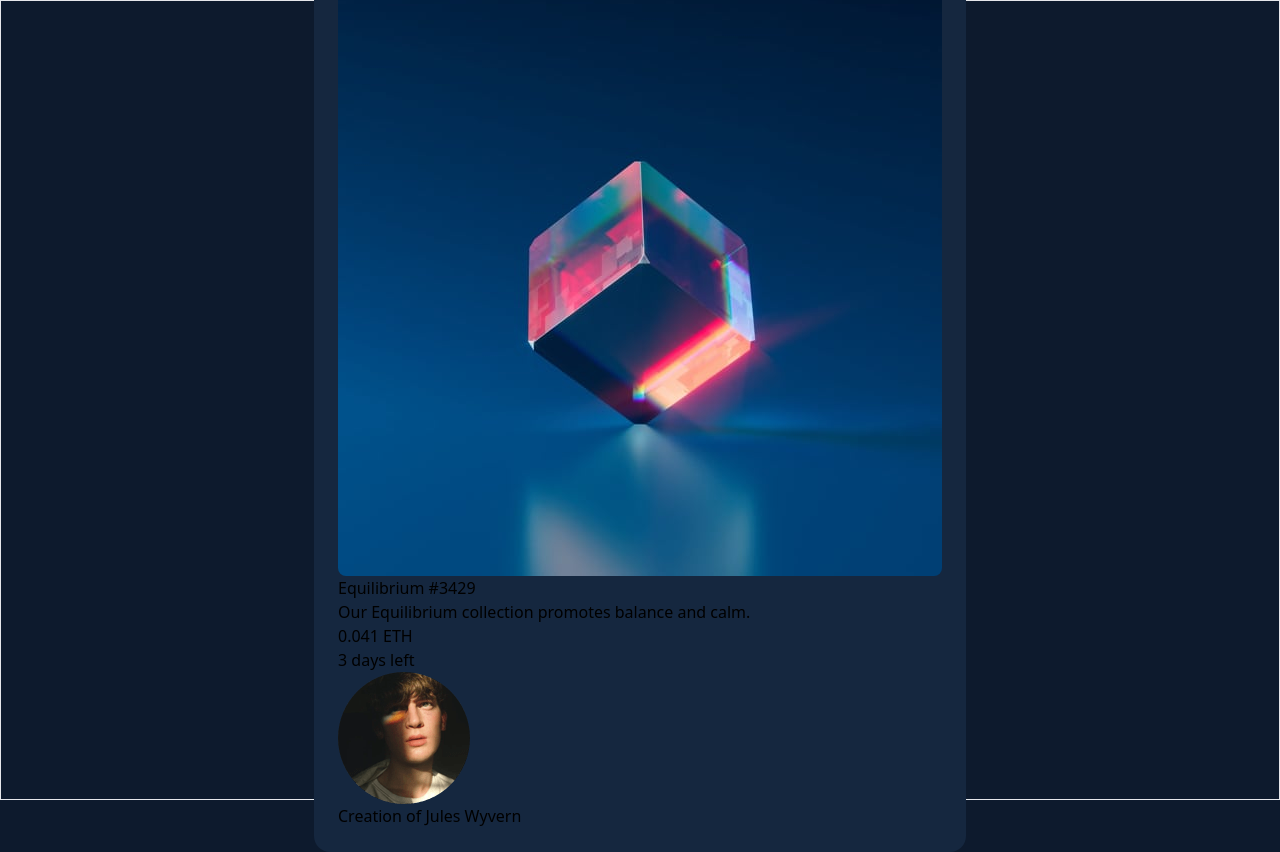
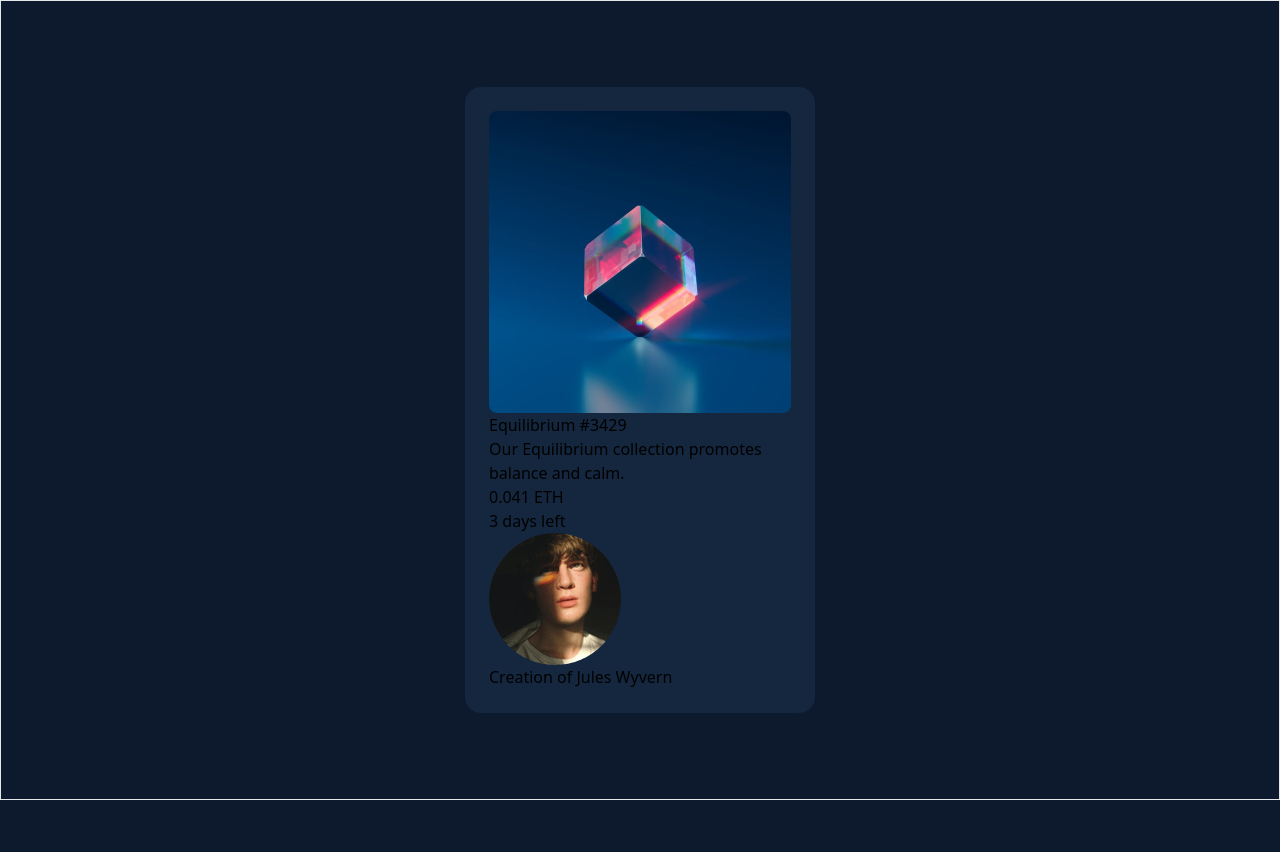
Before and after one commit to HarikrishnanYPR1707/nft-preview-card-component, a React (Vite) app: page / in a window 1280 px wide. After the commit the page ends 800 px from the top, so only its background shows below. Built offline with nearby package versions, Linux system fonts and the light colour scheme.

Commit message:
Added max width

```diff
--- a/src/components/NftCardPreview.jsx
+++ b/src/components/NftCardPreview.jsx
@@ -2,7 +2,7 @@ import React from "react";
 
 const NftCardPreview = () => {
   return (
-    <div className="bg-fmLigntBlue rounded-2xl p-6">
+    <div className="bg-fmLigntBlue max-w-[350px] rounded-2xl p-6">
       {/* image section  */}
       <div className="w-full overflow-hidden rounded-lg">
         <img src="/image-equilibrium.jpg" alt="image" />
```
